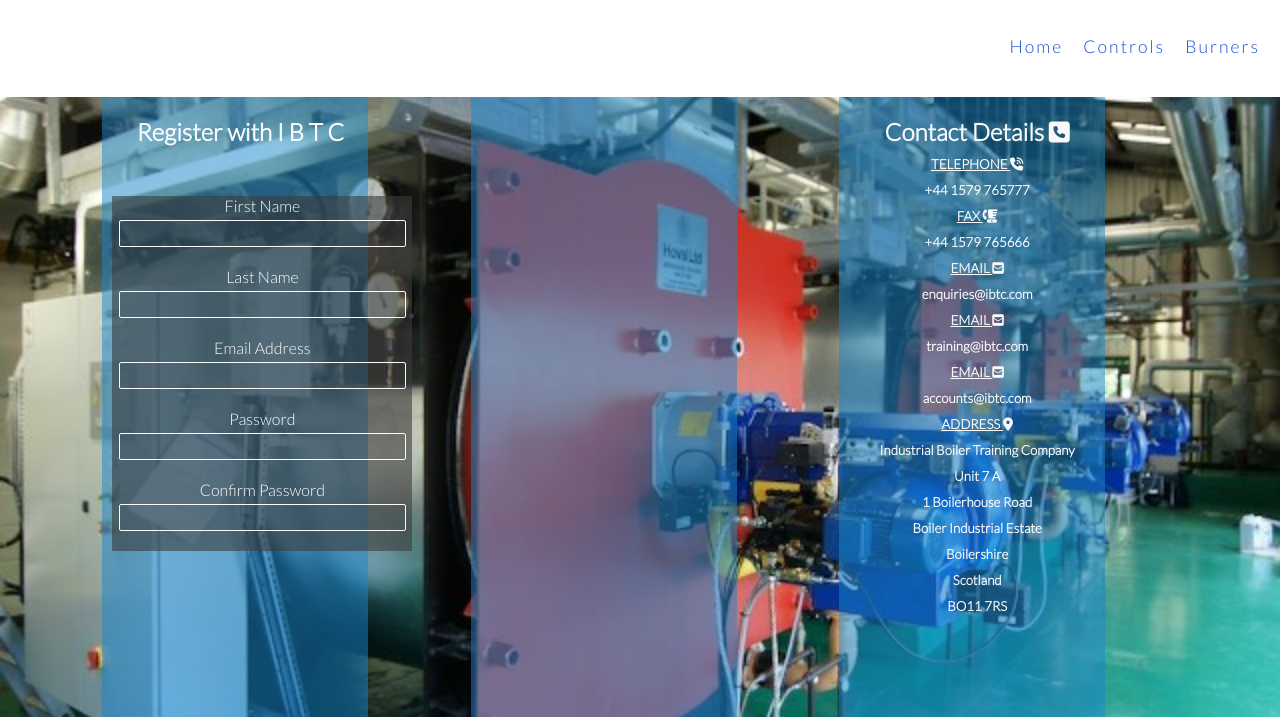
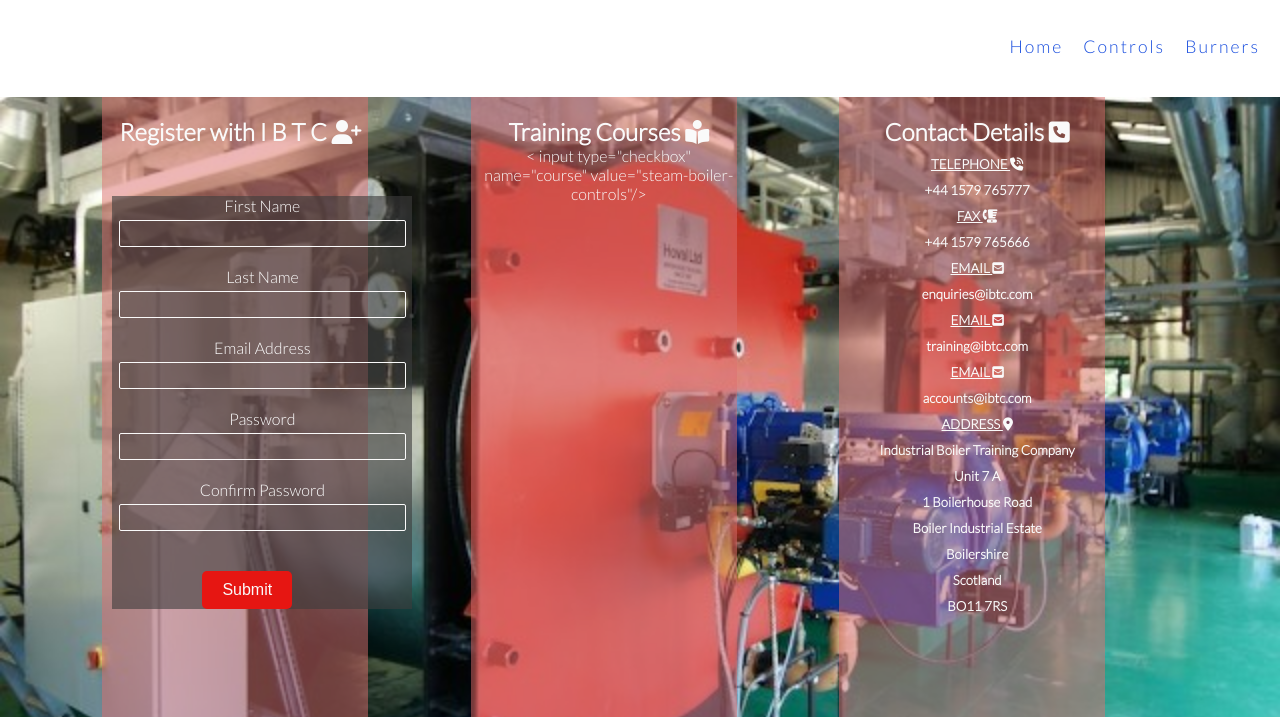
Before and after one commit to billycode77/ibtc, a plain HTML site: page training-courses.html in a window 1280 px wide. Shown: the part 103-822 px from the top of the page. Drawn offline with Linux system fonts and the light colour scheme.

Commit message:
submit button on form

```diff
--- a/assets/css/style.css
+++ b/assets/css/style.css
@@ -320,7 +320,7 @@ position: absolute;
   border-radius: 2px;
 }
 .text-input:hover{
-  border-color: #f16c6b;
+  border-color: #184dde;
 }
 
 
@@ -333,7 +333,7 @@ position: absolute;
     overflow: hidden;
 }
 #training-courses div {
-    background-color: rgba(25, 135, 207, 0.5);
+    background-color: rgba(221, 112, 112, 0.5);
     color: #fafafa;
     width: 20%;
     height: 600px;
@@ -352,7 +352,21 @@ position: absolute;
 #training-courses div p {
     margin-top: 15px;
 }
-
+.submit{
+  margin-top: 20px;
+  margin-left: 30%;
+  border-radius: 5px;
+  padding: 10px 20px 10px 20px;
+  text-align: center;
+  font-size: 100%;
+  background-color: #e61612;
+  color: #fafafa;
+  display: block;
+}
+.submit:hover{
+  background-color: #184dde;
+  color: #e61612;
+}
 
 /*Footer*/
 footer{
--- a/training-courses.html
+++ b/training-courses.html
@@ -40,7 +40,7 @@
     <section id="training-courses">
 
     <div>
-        <h2>Register with I B T C </h2>
+        <h2>Register with I B T C  <i class="fas fa-user-plus"></i> </h2>
          <form class="register-form" action="https://formdump.codeinstitute.net/" method="post">
 
       <label for="fname">First Name</label>
@@ -58,13 +58,20 @@
      <label for="confirm-password">Confirm Password</label>
      <input class="text-input" id="confirm-password" type="password" name="confirm_password" required/>
 
+    <input class="submit" type="submit" value="Submit"/>
 
 
      </form>
 
     </div>
     <div>
+      <h2>Training Courses  <i class="fas fa-book-reader"></i> </h2>
+      <form class="course-select" action="https://formdump.codeinstitute.net/" method="post">
 
+        < input type="checkbox" name="course" value="steam-boiler-controls"/>
+
+
+      </form>
     </div>
     <div>
             <h2>Contact Details   <i class="fas fa-phone-square"></i></h2>
@@ -82,32 +89,6 @@
             <h5>BO11 7RS</h5>
     </div>
 
-
-
- <!--
-     <form class="register-form" action="https://formdump.codeinstitute.net/" method="post">
-
-      <label for="fname">First Name</label>
-      <input class="text-input" id="fname" type="text" name="first_name" required/>
-
-      <label for="lname">Last Name</label>
-      <input class="text-input" id="lname" type="text" name="last_name" required/>
-
-     <label for="email">Email Address</label>
-     <input class="text-input" id="email" type="email" name="email_address" required/>
-
-     <label for="password">Password</label>
-     <input class="text-input" id="password" type="password" name="password" required/>
-
-     <label for="confirm-password">Confirm Password</label>
-     <input class="text-input" id="confirm-password" type="password" name="confirm_password" required/>
-
-
-
-     </form>-->
-
-
-
     </section>
 
     <footer>
```
